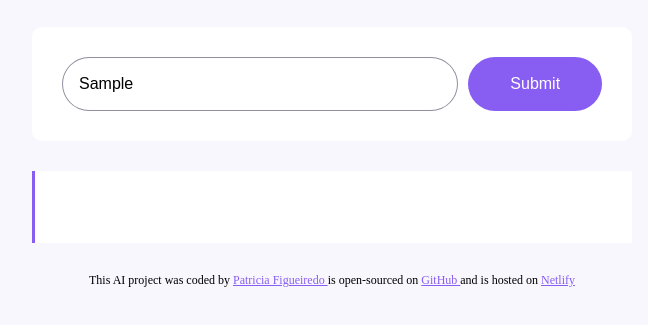
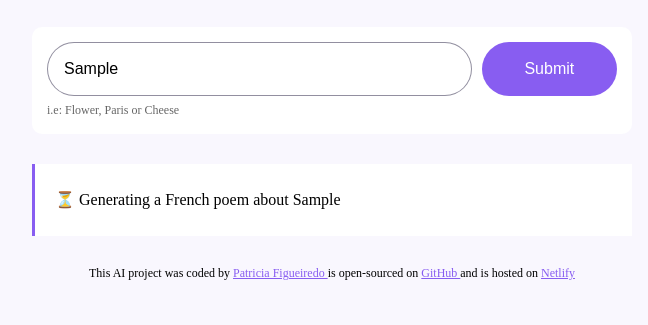
Before and after one commit to PatriciaFig123/french-poem-generator, a plain HTML site: page index.html in a window 1280 px wide. Both pictures are taken after typing "Sample" into the empty fields and a click on the input 843 px from the left and 261 px from the top of the page. Shown: the part 177-502 px from the top of the page, without its empty margins (308-956 px from the left). Drawn offline with nearby package versions, Linux system fonts and the light colour scheme; no server answers.

Commit message:
improved the user experience

```diff
--- a/index.html
+++ b/index.html
@@ -16,6 +16,7 @@
       </header>
 
       <main>
+        <div class="form-container">
           <form id="poem-generator-form">
             <input
               type="text"
@@ -28,7 +29,9 @@
             />
             <input type="submit" class="submit-button" />
           </form>
-        <div class="poem" id="poem"></div>
+          <div class="hint">i.e: Flower, Paris or Cheese</div>
+        </div>
+        <div class="poem hidden" id="poem"></div>
       </main>
       <footer>
         This AI project was coded by
--- a/src/index.js
+++ b/src/index.js
@@ -17,20 +17,15 @@ function generatePoem(event) {
   let context = `You are a romantic poem expert and love to write short poems. Your mission is to generate a 4 line poem basic and separate each line with a <br/>. Make sure to follow the user instructions. Do not inclue a tittle to the poem.  Sign the poem with 'SheCodes AI inside a <strong> element`;
   let apiUrl = `https://api.shecodes.io/ai/v1/generate?prompt=${prompt}&context=${context}&key=${apiKey}`;
 
+  let poemElement = document.querySelector("#poem");
+  poemElement.classList.remove("hidden");
+  poemElement.innerHTML = `<div class="generating">⏳ Generating a French poem about ${instructionsInput.value}</div>`;
+
   console.log("Generating Poem");
   console.log(`Prompt: ${prompt}`);
   console.log(`Context: ${context}`);
 
   axios.get(apiUrl).then(displayPoem);
-
-  let poemElement = document.querySelector("#poem");
-
-  new Typewriter("#poem", {
-    strings: [poem],
-    autoStart: true,
-    delay: 1,
-    cursor: "",
-  });
 }
 
 let poemFormElement = document.querySelector("#poem-generator-form");
--- a/src/style.css
+++ b/src/style.css
@@ -20,13 +20,23 @@ h1 {
   color: 272044;
 }
 
+.form-container {
+  background-color: white;
+  margin-bottom: 30px;
+  border-radius: 10px;
+  box-shadow: 0px 20px 60px rgba(65, 50 100, 0.08);
+  padding: 15px;
+}
+
 form {
-  padding: 30px;
-  background-color: white;
-  box-shadow: 0px 20px 60px rgba(65, 50 100, 0.08);
-  border-radius: 10px;
   display: flex;
-  margin-bottom: 30px;
+}
+
+.hint {
+  line-height: 1.5;
+  margin-top: 5px;
+  font-size: 12px;
+  opacity: 0.6;
 }
 
 a {
@@ -60,7 +70,12 @@ a {
   padding: 20px;
   line-height: 2;
   border-left: 3px solid #885df1;
+
   box-shadow: 0px 4px 30px 0px rgba(39, 33 66, 0.03);
+}
+
+.hidden {
+  display: none;
 }
 
 footer {
```
Lines whose indentation alone changed are shown as unchanged.
